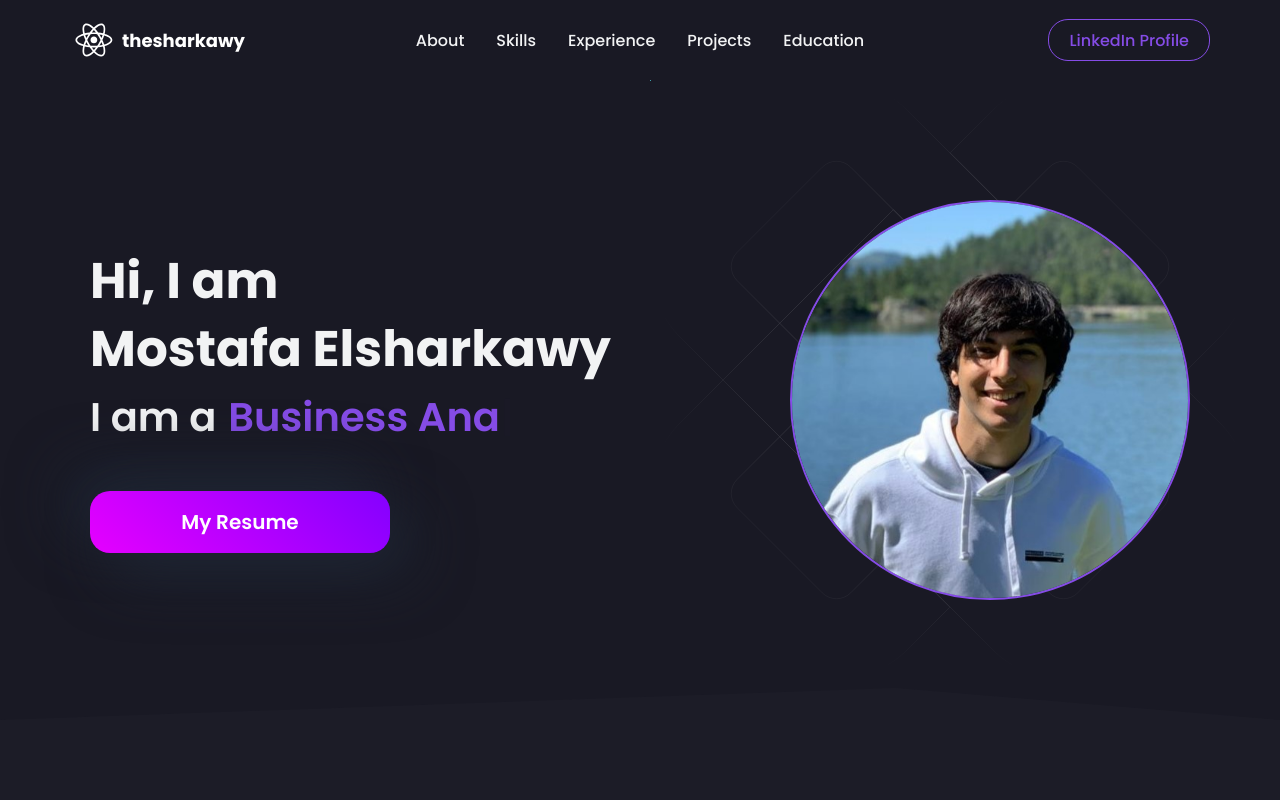
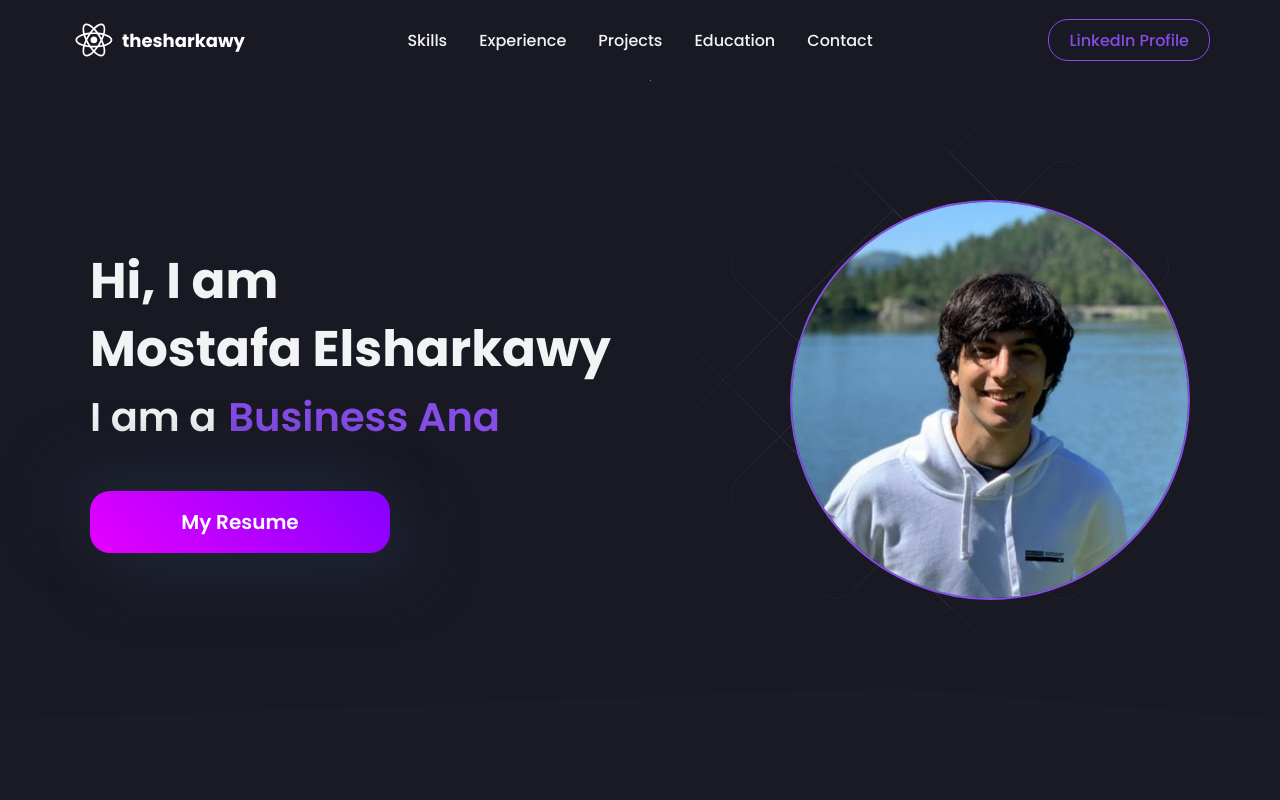
Before and after one commit to thesharkawy/thesharkawy.github.io, a React (Create React App) app: page / in a window 1280 px wide. Shown: the top 800 px of the page. Built offline with nearby package versions, Linux system fonts and the light colour scheme.

Commit message:
Modified NavBar for Contact Form

```diff
--- a/src/components/Contact/index.js
+++ b/src/components/Contact/index.js
@@ -6,13 +6,15 @@
 
 const Container = styled.div`
 display: flex;
+padding-top: 100px;
 flex-direction: column;
 justify-content: center;
 position: relative;
 z-index: 1;
 align-items: center;
 @media (max-width: 960px) {
-    padding: 0px;
+    padding-top: 100px;
+
 }
 `
 
@@ -142,7 +144,7 @@
 
 
   return (
-    <Container>
+    <Container id="contact">
       <Wrapper>
         <Title>Get in Touch</Title>
         <Desc>Feel free to reach out to me for any questions or opportunities!</Desc>
--- a/src/components/Navbar/index.js
+++ b/src/components/Navbar/index.js
@@ -24,11 +24,11 @@
           }} />
         </MobileIcon>
         <NavItems>
-          <NavLink href="#about">About</NavLink>
           <NavLink href='#skills'>Skills</NavLink>
           <NavLink href='#experience'>Experience</NavLink>
           <NavLink href='#projects'>Projects</NavLink>
           <NavLink href='#education'>Education</NavLink>
+          <NavLink href="#contact">Contact</NavLink>
         </NavItems>
         <ButtonContainer>
           <GitHubButton href={Bio.linkedin} target="_blank">LinkedIn Profile</GitHubButton>
@@ -36,9 +36,6 @@
         {
           isOpen &&
           <MobileMenu isOpen={isOpen}>
-            <MobileLink href="#about" onClick={() => {
-              setIsOpen(!isOpen)
-            }}>About</MobileLink>
             <MobileLink href='#skills' onClick={() => {
               setIsOpen(!isOpen)
             }}>Skills</MobileLink>
@@ -51,6 +48,9 @@
             <MobileLink href='#education' onClick={() => {
               setIsOpen(!isOpen)
             }}>Education</MobileLink>
+            <MobileLink href="#contact" onClick={() => {
+              setIsOpen(!isOpen)
+            }}>Contact</MobileLink>
             <GitHubButton style={{padding: '10px 16px',background: `${theme.primary}`, color: 'white',width: 'max-content'}} href={Bio.linkedin} target="_blank">LinkedIn Profile</GitHubButton>
           </MobileMenu>
         }
```
